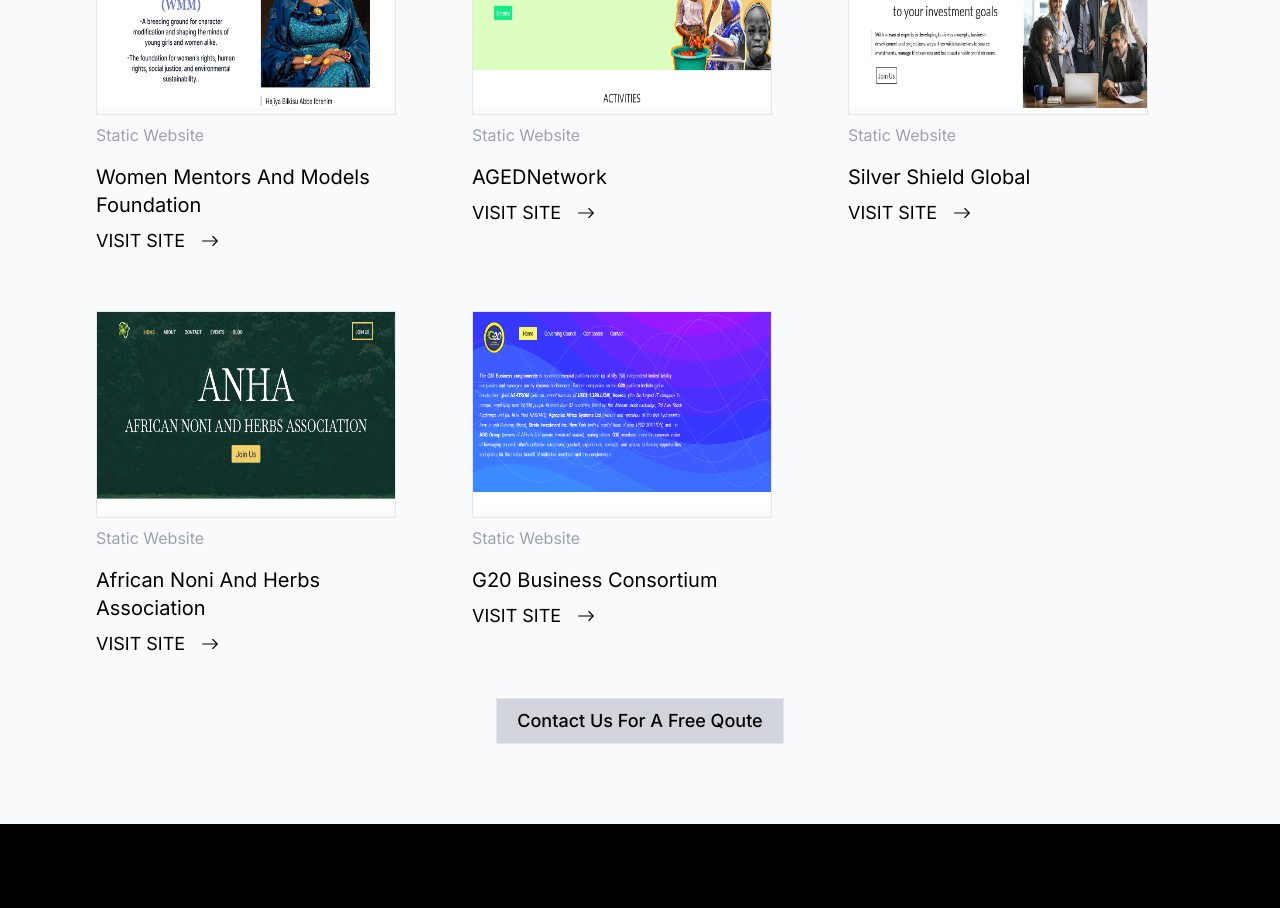
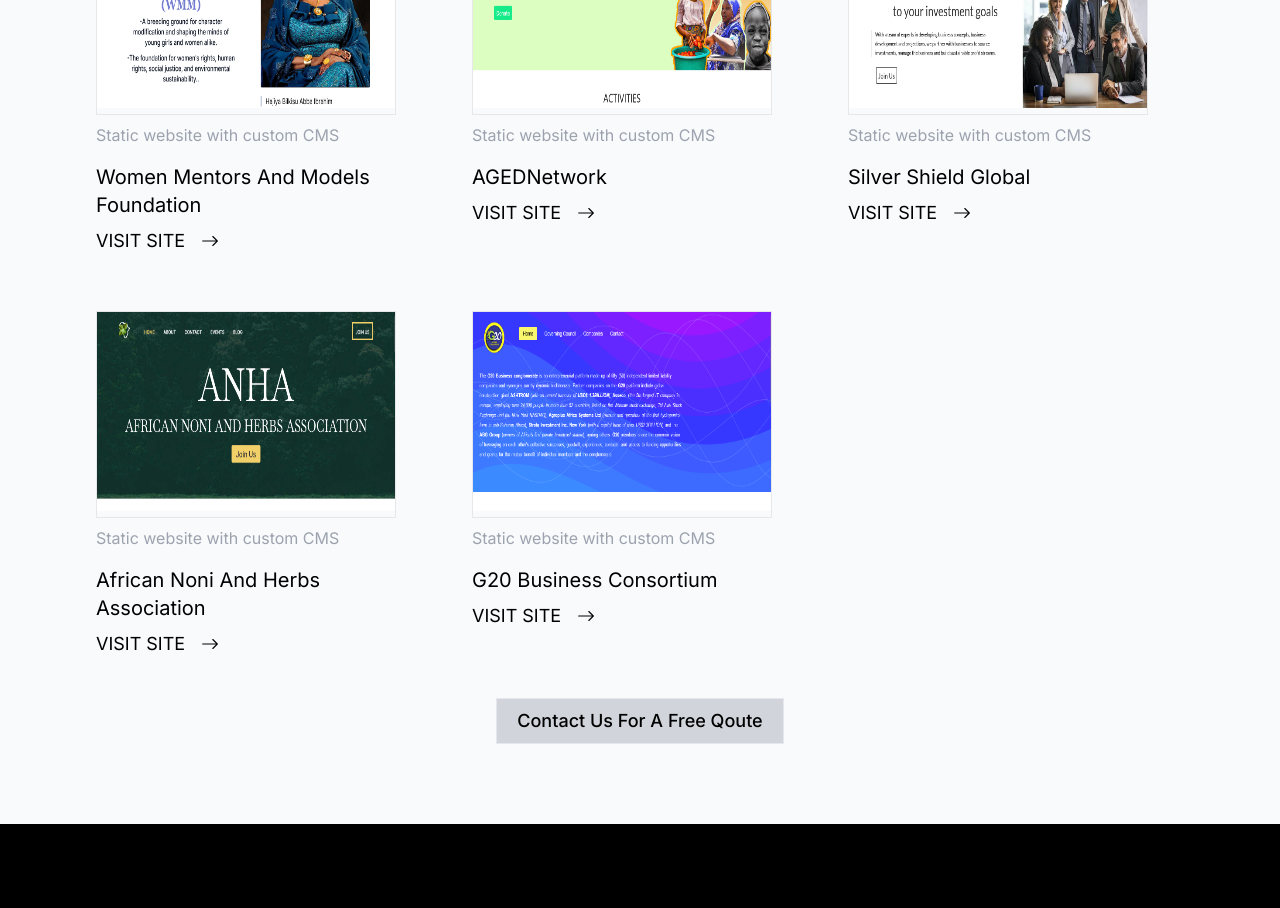
Before and after one commit to itsabubakar/abgmultimedia, a Next.js app: page /web in a window 1280 px wide. Shown: the part 2020-2928 px from the top of the page. Built offline with nearby package versions, Linux system fonts and the light colour scheme.

Commit message:
done with first v abgmulti

```diff
--- a/components/Project.jsx
+++ b/components/Project.jsx
@@ -1,6 +1,5 @@
 import Image from "next/image"
 import Link from "next/link"
-import img from '../public/Images/wmmf.png'
 import { BsArrowRight } from 'react-icons/bs'
 
 const Project = ({ imgSrc, name, link }) => {
@@ -10,7 +9,7 @@
                 <Image src={imgSrc} width={300} height={200} alt="img" unoptimized={true} />
             </div>
             <div className="">
-                <p className="text-gray-400 mb-4">Static Website</p>
+                <p className="text-gray-400 mb-4 ">Static website with custom CMS</p>
                 <h3 className="capitalize text-xl mb-2">{name}</h3>
                 <Link href={link}><a className="flex items-center gap-x-4 uppercase text-lg hover:text-gray-400">Visit site <BsArrowRight /></a></Link>
             </div>
--- a/components/Transition.jsx
+++ b/components/Transition.jsx
@@ -4,7 +4,8 @@
     return (
         <div className="effect-1">
             <AnimatePresence
-                initial={false}
+                initial='initial'
+                animate='animate'
                 exitBeforeEnter
             >
                 <motion.div>
--- a/pages/_app.js
+++ b/pages/_app.js
@@ -1,10 +1,24 @@
-import Transition from '../components/Transition'
+// import Transition from '../components/Transition'
+import { motion } from 'framer-motion'
 import '../styles/globals.css'
 
-function MyApp({ Component, pageProps }) {
-  return <Transition>
+function MyApp({ Component, pageProps, router }) {
+  return <motion.div
+    key={router.route}
+    initial="pageInitial"
+    animate="pageAnimate"
+    transition={{ duration: 1 }}
+    variants={{
+      pageInitial: {
+        opacity: 0
+      },
+      pageAnimate: {
+        opacity: 1
+      }
+    }}
+  >
     <Component {...pageProps} />
-  </Transition>
+  </motion.div>
 }
 
 export default MyApp
--- a/pages/index.js
+++ b/pages/index.js
@@ -48,7 +48,7 @@
             number={<ImNewspaper size={25} />}
             borderColor={"border-blue-400"}
             title={"Prints"}
-            text={"ABGMultimedia graphic designers will produce collateral, such as business cards, brochures, vinyl banners, or print advertisements, that commands attention. Even our printing services are reasonably priced and of excellent quality."}
+            text={"ABGMultimedia graphic designers will produce prints such as business cards, brochures, vinyl banners, or print advertisements, that commands attention. Even our printing services are reasonably priced and of excellent quality."}
           />
           <Service
             number={<RiVoiceprintFill size={25} />}
@@ -68,7 +68,7 @@
           direction={"md:flex-row"}
           header={"Our number one priority is your success."}
           title={"We Value Partnerships and Long-Term Relationships."}
-          text={"Lorem ipsum dolor sit, amet consectetur adipisicing elit. Praesentium, molestias ratione, perspiciatis laboriosam odio quos dicta soluta ab sit neque unde nemo nihil? Fugit maxime officia suscipit iure similique modi!"}
+          text={"We work with commitment, transparency, and professionalism. In order to establish enduring connections, we look for partners that share our values."}
           img={"https://images.unsplash.com/photo-1627389955646-6596047473d7?ixlib=rb-4.0.3&ixid=MnwxMjA3fDB8MHxzZWFyY2h8NzZ8fGNvbm5lY3Rpb258ZW58MHx8MHx8&auto=format&fit=crop&w=500&q=60"}
         />
         <Projects />
--- a/pages/prints.js
+++ b/pages/prints.js
@@ -6,6 +6,12 @@
 
 // icons
 import { ImNewspaper } from 'react-icons/im'
+import { AiOutlineIdcard } from 'react-icons/ai'
+import { BsFileEarmarkPost } from 'react-icons/bs'
+import { AiOutlineBook } from 'react-icons/ai'
+import { CgCardDiamonds } from 'react-icons/cg'
+import { BsFillJournalBookmarkFill } from 'react-icons/bs'
+import { MdOutlineWallpaper } from 'react-icons/md'
 
 const prints = () => {
     return (
@@ -21,7 +27,7 @@
             />
             <Services>
                 <Service
-                    number={"1"}
+                    number={<AiOutlineIdcard size={25} />}
                     borderColor={"border-purple-400"}
                     title={"Business Cards"}
                     text={"Work with ABGMultimedia to get outstanding creative Single-sided Business Cards Design and Printing Service. Share with your successful customers."}
@@ -29,31 +35,31 @@
 
                 />
                 <Service
-                    number={"2"}
+                    number={<BsFileEarmarkPost size={25} />}
                     borderColor={"border-purple-400"}
                     title={"Flyers"}
                     text={"ABGMultimedia provides desings and print custom Flyers. Request the Flyer Designer services and design The Perfect Flyer, Under Budget!"}
                 />
                 <Service
-                    number={"3"}
+                    number={<AiOutlineBook size={25} />}
                     borderColor={"border-purple-400"}
                     title={"Magazines"}
                     text={"ABGMultimedia provides a magazine design, production and print solutions for a variety of independent publishers and event organisations. Our Magazines printing service is very affordable and cost effective, we can create top quality Magazines printing at low cost budget."}
                 />
                 <Service
-                    number={"4"}
+                    number={<CgCardDiamonds size={25} />}
                     borderColor={"border-purple-400"}
                     title={"Banners"}
                     text={"ABGMultimedia provides expert advice on all multimedia business issues: how to improve sales, how to streamline management, improving network security or defining corporate strategy. Integrity is essential our field."}
                 />
                 <Service
-                    number={"5"}
+                    number={<MdOutlineWallpaper size={25} />}
                     borderColor={"border-purple-400"}
                     title={"Posters"}
                     text={"ABGMultimedia has a range of poster sizes, paper stock and finishes, you are sure to get the look you want—and the price you need. With a minimum order of one, you can order as many (or as few!) posters as you need."}
                 />
                 <Service
-                    number={"6"}
+                    number={<BsFillJournalBookmarkFill size={25} />}
                     borderColor={"border-purple-400"}
                     title={"Brochures"}
                     text={"Do you need a brochure to boost your latest promotional offers? Are you a new business introducing your lineup of services? Or are you simply pushing for more awareness about your company? Our corporate brochure designs fit any niche or industry and are fully customizable for your unique purpose."}
--- a/pages/video.js
+++ b/pages/video.js
@@ -17,7 +17,7 @@
             <SectionImage
                 direction={"md:flex-row"}
                 bg={"bg-white"}
-                title={"The power of video."}
+                title={"The power of video"}
                 text={"One of the most effective methods to share your story is through video. The power of video is unrivaled, from drawing new consumers to turning viewers into customers. Why? Because people enjoy watching videos. Your clients would prefer to watch a movie rather than read a wall of text. ABGMultimedia specialize in high-quality manufacturing."}
                 img={"https://images.unsplash.com/photo-1471341971476-ae15ff5dd4ea?ixlib=rb-4.0.3&ixid=MnwxMjA3fDB8MHxzZWFyY2h8NXx8dmlkZW8lMjBwcm9kdWN0aW9ufGVufDB8fDB8fA%3D%3D&auto=format&fit=crop&w=800&q=60"}
             />
```
Also changed, not shown: components/Navbar.jsx (+9 -9 lines).
